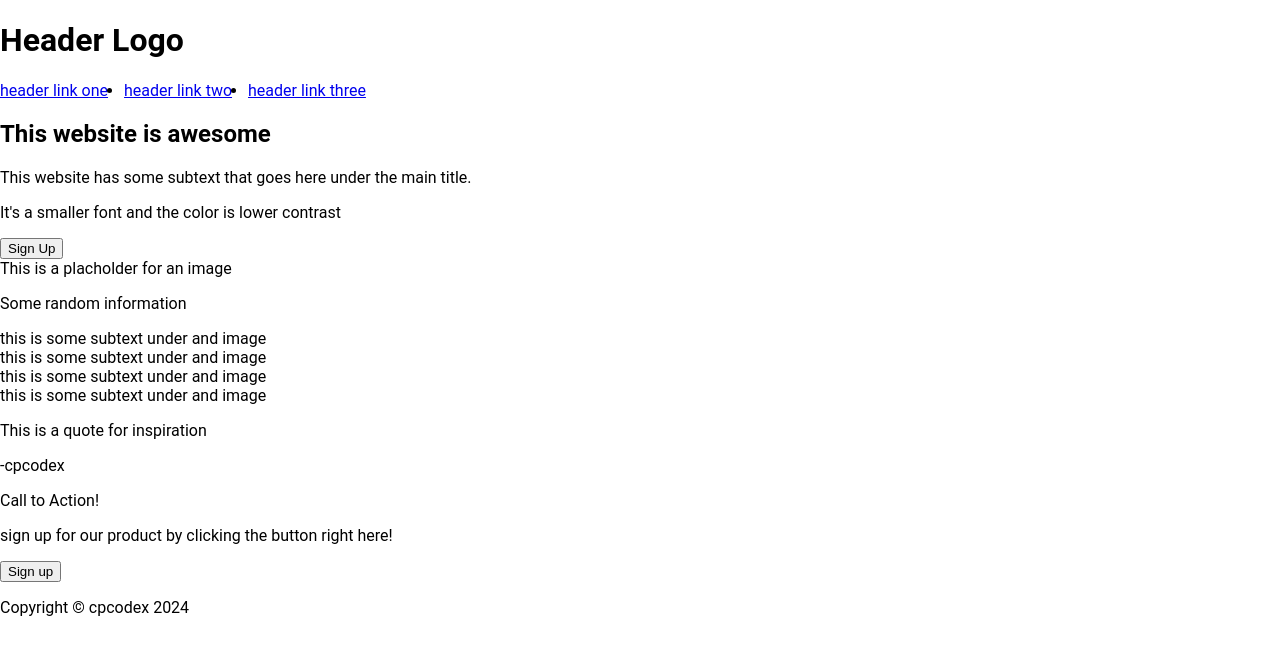
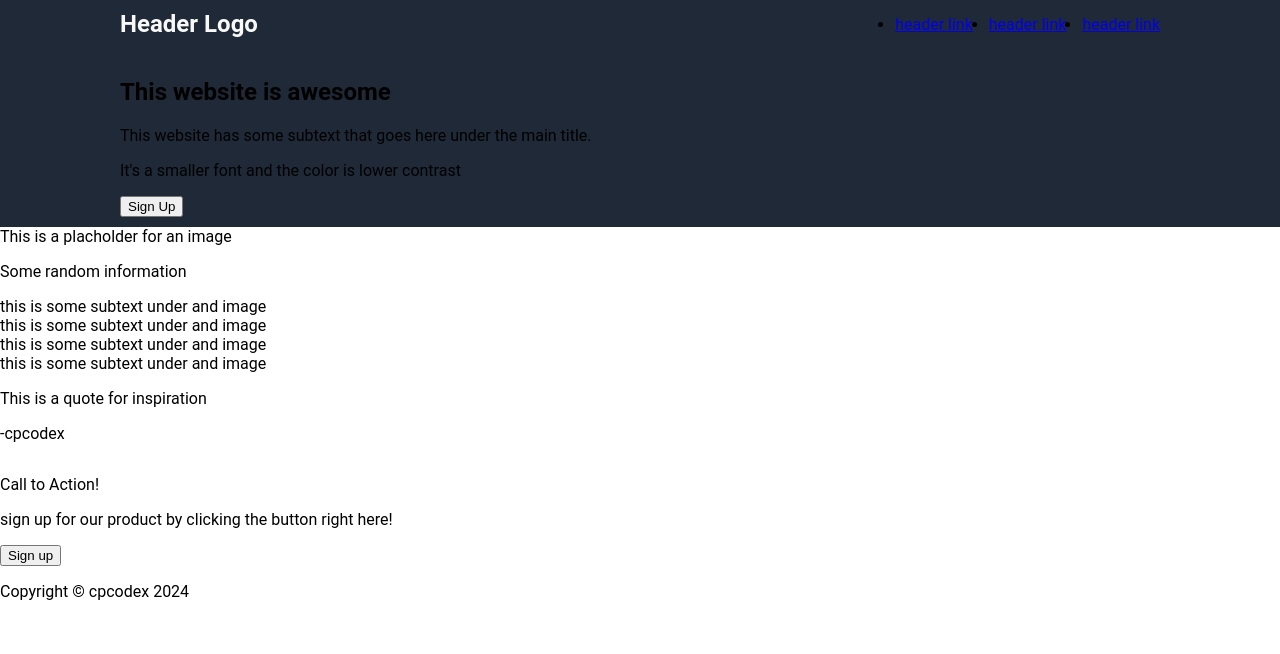
Before and after one commit to cpcodex/landing-page, a plain HTML site: page index.html in a window 1280 px wide. Drawn offline with Linux system fonts and the light colour scheme.

Commit message:
update html build header style

```diff
--- a/assets/style.css
+++ b/assets/style.css
@@ -4,6 +4,29 @@ body {
   padding: 0;
   box-sizing: border-box;
   font-family: Roboto, sans-serif;
+}
+
+.body-container {
+  display: flex;
+  flex-direction: column;
+}
+
+.head,
+.content {
+  background-color: #1f2937;
+  padding: 10px 120px;
+}
+
+.main-header {
+  display: flex;
+  justify-content: space-between;
+  align-items: center;
+}
+
+.head-logo {
+  font-size: 24px;
+  color: #f9faf8;
+  margin: 0;
 }
 
 ul {
--- a/index.html
+++ b/index.html
@@ -14,9 +14,9 @@
           <h1 class="head-logo">Header Logo</h1>
           <nav class="nav">
             <ul class="links">
-              <li><a href="#information">header link one</a></li>
-              <li><a href="#quote">header link two</a></li>
-              <li><a href="#cto">header link three</a></li>
+              <li><a href="#information">header link</a></li>
+              <li><a href="#quote">header link</a></li>
+              <li><a href="#cto">header link</a></li>
             </ul>
           </nav>
         </header>
```
